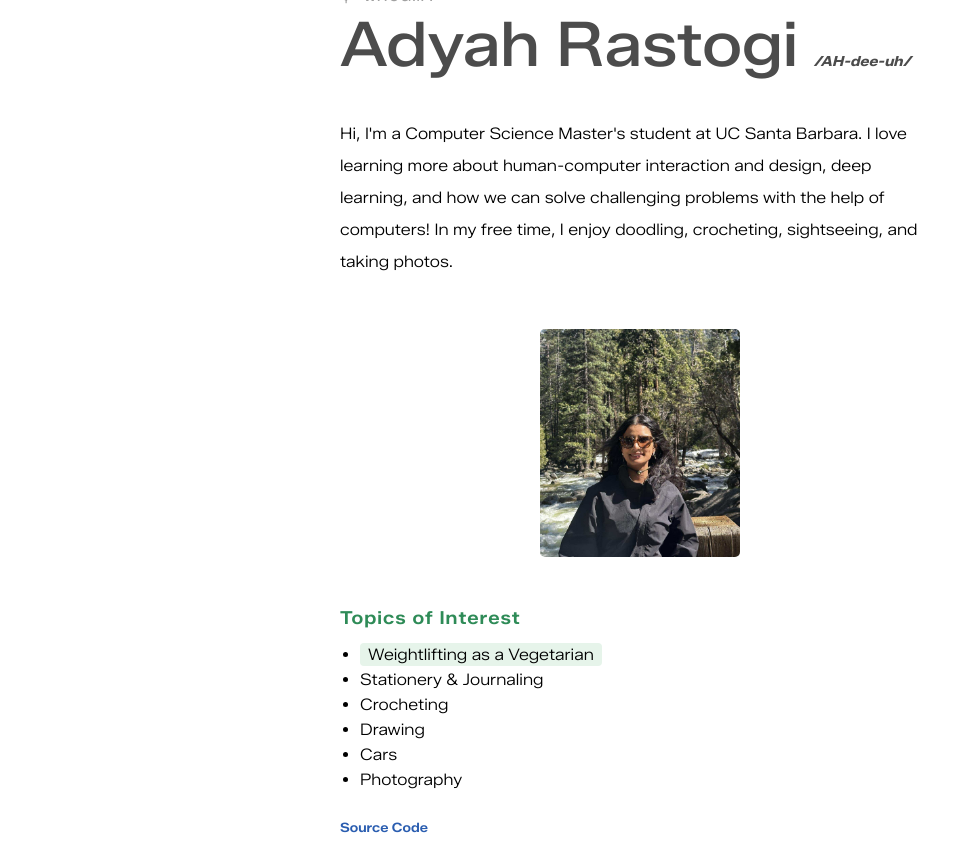
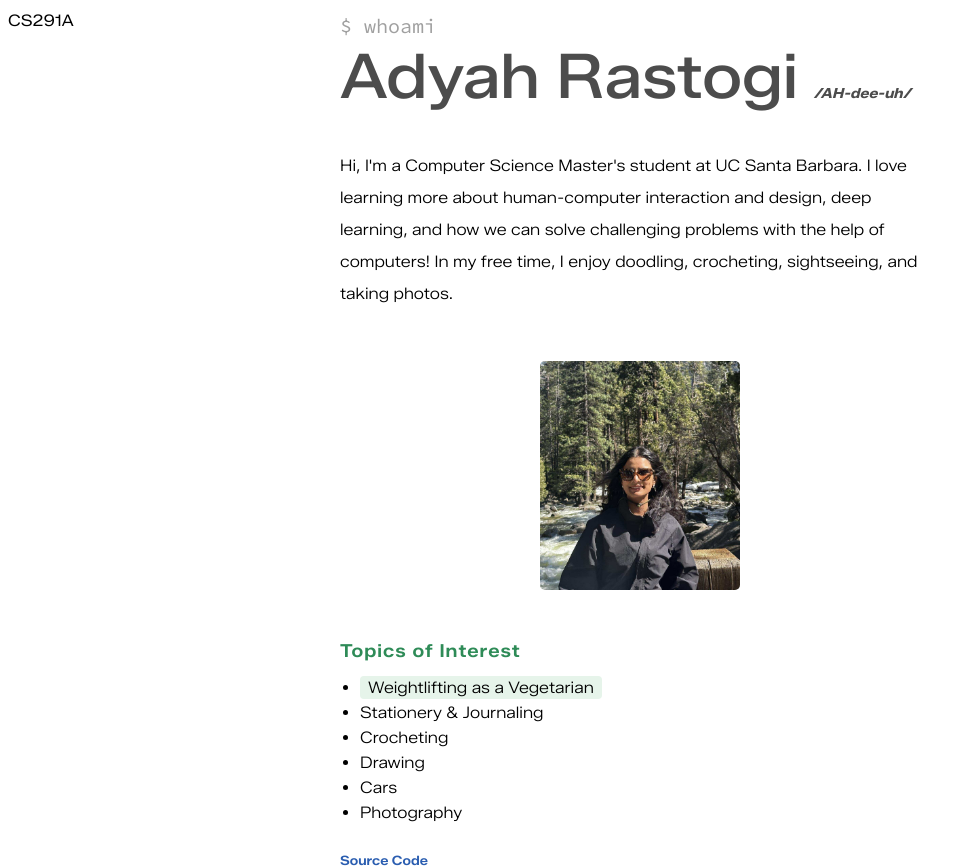
Before and after one commit to adyahrastogi/adyahrastogi.github.io, a plain HTML site: page index.html in a window 1280 px wide. Shown: the whole page, without its empty margins (0-972 px from the left). Before the commit the page ends 835 px from the top, so only its background shows below. Drawn offline with Linux system fonts and the light colour scheme.

Commit message:
adjusting the page structure

```diff
--- a/index.css
+++ b/index.css
@@ -46,10 +46,17 @@
     --green-light: #E6F4EA;
 }
 
+h1 {
+    font-size: 1rem; /* Matches the default body font size */
+    font-family: inherit; /* Inherits the font family from the body */
+    font-weight: normal; /* Optional: Makes the font weight normal */
+}
+
 body {
     font-family: "Zalando Sans SemiExpanded", sans-serif;
     font-weight: 500;
 }
+
 
 .container {
     height: 100vh;
--- a/index.html
+++ b/index.html
@@ -3,6 +3,7 @@
 <head>
     <link rel="stylesheet" href="index.css">
     <title>Adyah Rastogi</title>
+	<h1>CS291A</h1>
 </head>
 <body>
     <div class="container">
@@ -18,16 +19,18 @@
             </div>
 			<img src="adyah-yosemite.jpg" alt="Adyah Rastogi at Yosemite" class="profile-photo">
 
+            <div id="expert-topics">
 				<div class="expert-topics">
 					<div class="expert-topics-heading">Topics of Interest</div>
 					<ul>
-                    <li><a class="weightlifting-link" href="weightlifting.html">Weightlifting as a Vegetarian</a></li>
+						<li><a class="weightlifting-link" href="/interests/weightlifting.html">Weightlifting as a Vegetarian</a></li>
 						<li>Stationery & Journaling</li>
 						<li>Crocheting</li>
 						<li>Drawing</li>
 						<li>Cars</li>
 						<li>Photography</li>
 					</ul>
+				</div>
 			</div>
             <div class="link">
                 <a href="https://github.com/adyahrastogi/adyahrastogi.github.io">Source Code</a>
```
Also changed, not shown: interests/weightlifting.html (renamed from weightlifting.html, +1 -1 lines). Lines whose indentation alone changed are shown as unchanged.
